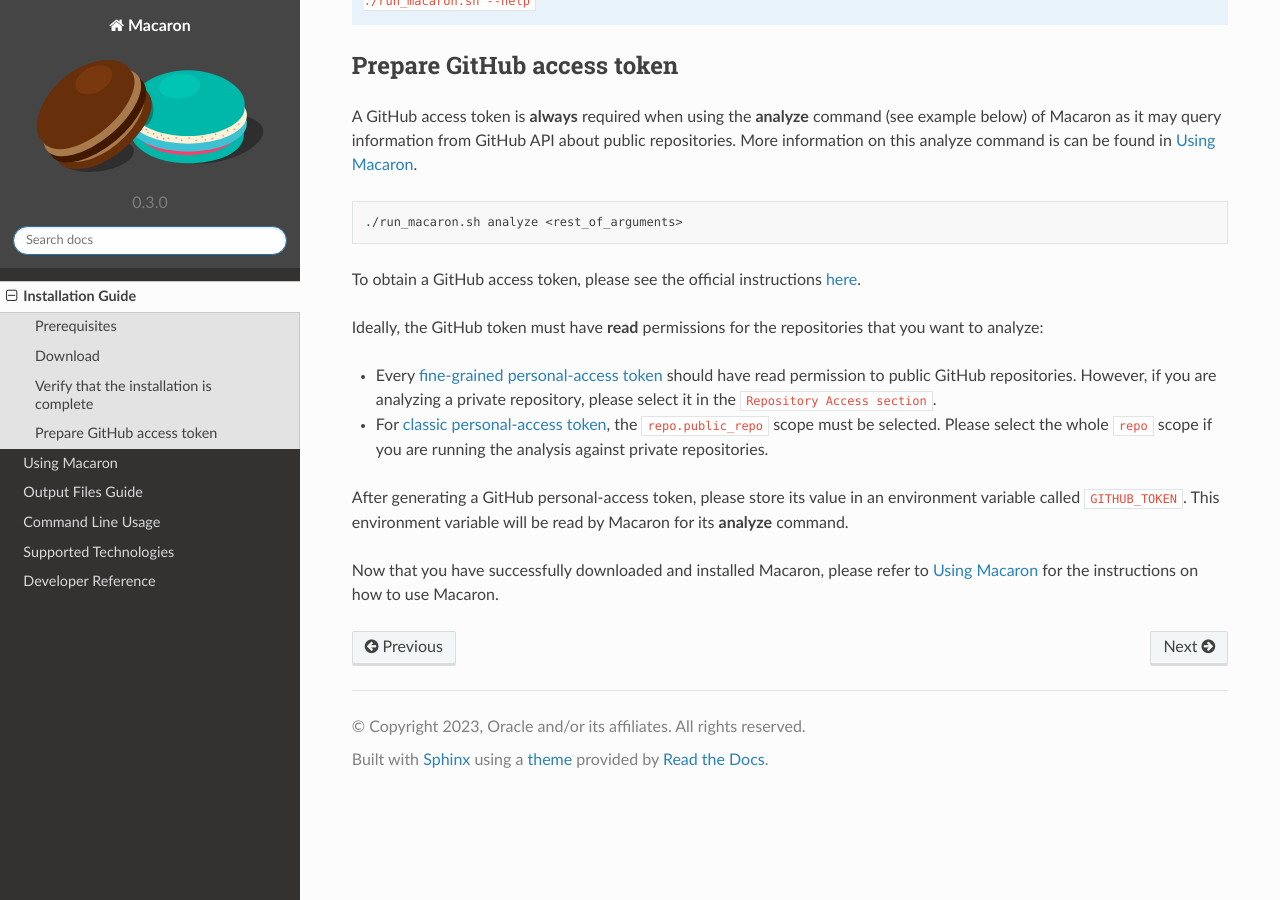
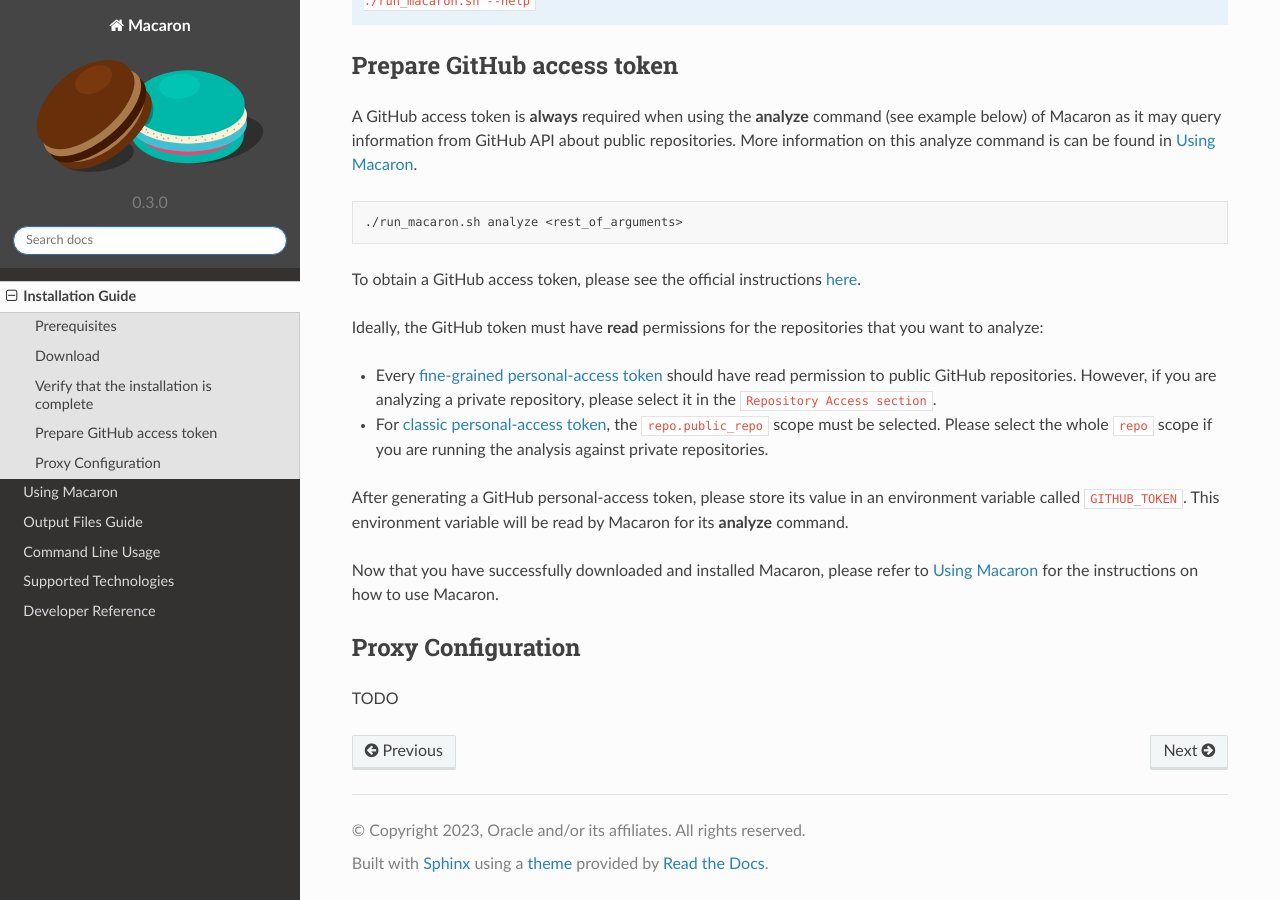
Before and after one commit to oracle/macaron, a Sphinx documentation site: the page built from docs/source/pages/installation.rst, in a window 1280 px wide and 900 px high, scrolled down 1127 px. Built offline with Sphinx 7.4.7 and the Read the Docs theme 2.0.0, drawn with Linux system fonts in a browser that asks for light colours.

```diff
--- a/docs/source/pages/installation.rst
+++ b/docs/source/pages/installation.rst
@@ -67,3 +67,11 @@
 After generating a GitHub personal-access token, please store its value in an environment variable called ``GITHUB_TOKEN``. This environment variable will be read by Macaron for its **analyze** command.
 
 Now that you have successfully downloaded and installed Macaron, please refer to :ref:`Using Macaron <using-macaron>` for the instructions on how to use Macaron.
+
+.. _proxy_configuration:
+
+-------------------
+Proxy Configuration
+-------------------
+
+TODO
```
Also changed, not shown: 3 other files.
